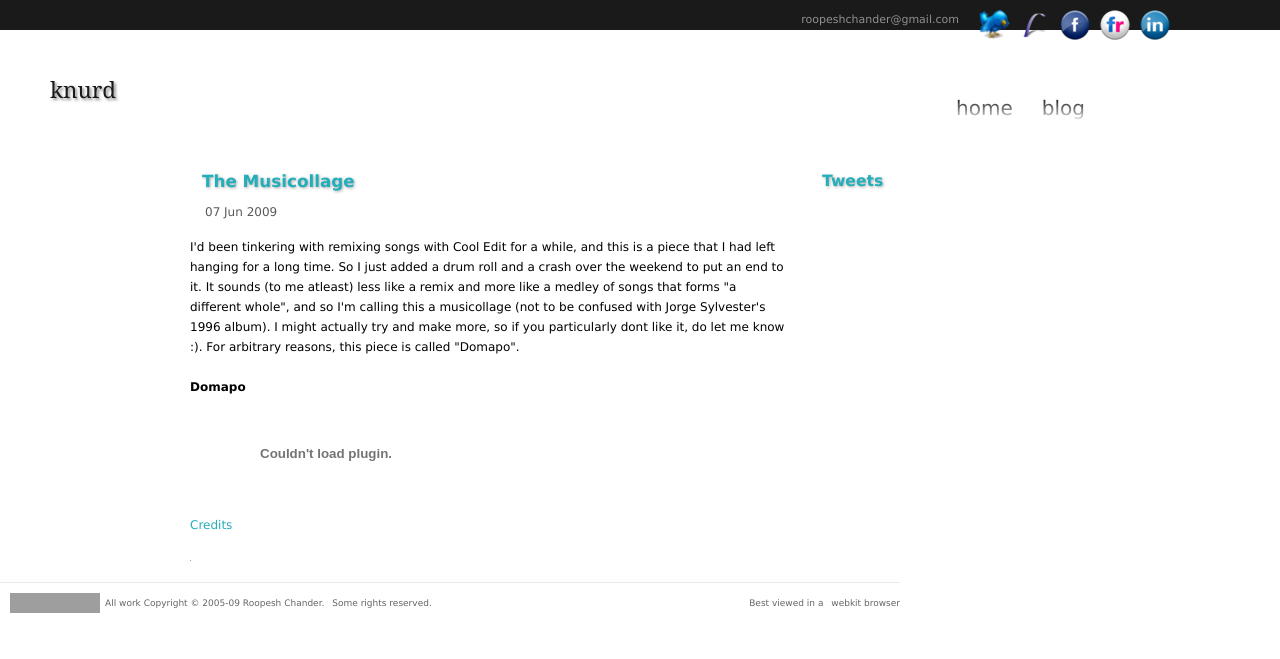
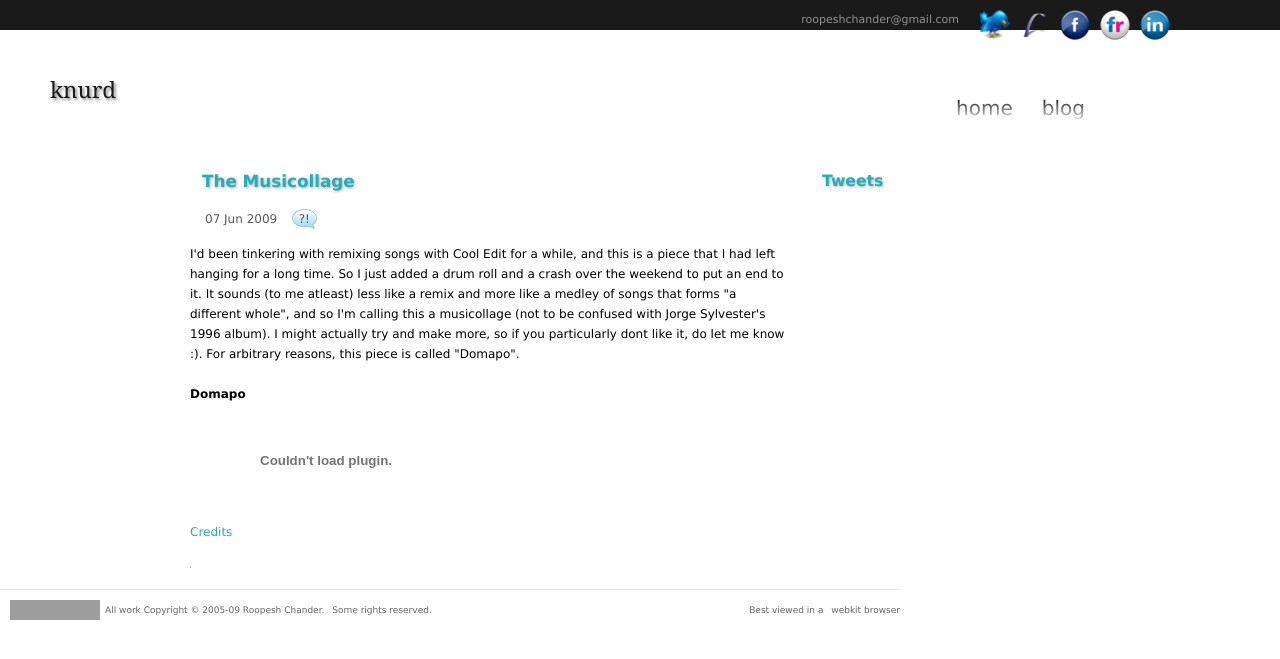
Before and after one commit to roop/roop.knurd.in-archive, a Jekyll site: the page built from index.html, in a window 1280 px wide. Shown: the top 659 px of the page. Built offline with Jekyll 4.4.1, drawn with Linux system fonts in a browser that asks for light colours; comment, search, counter and statistics services are not loaded; grey boxes are pictures that could not be loaded.

Commit message:
add the comment count in the home page

```diff
--- a/index.html
+++ b/index.html
@@ -8,7 +8,20 @@ title: knurd.in - roop's home
 {% for post in site.posts limit:1 %}
 <div id="chunk">
     <h1><a href="{{ post.url }}">{{ post.title }}</a></h1>
-    <div class="date">{{ post.date | date_to_string }}</div>
+    <p>
+        <span class="date">{{ post.date | date_to_string }}</span>
+        &nbsp;
+        {% if post.layout == 'blogger_post' %}
+            <a class="comment-count-non-link"
+               href="{{ post.url | replace_first:'/blog','http://roop.blogspot.com' }}#disqus_thread"
+               title="No. of comments"
+            onClick="return false;">?!</a>
+        {% else %}
+            <a class="comment-count"
+               href="{{ post.url }}#disqus_thread"
+            >?!</a>
+        {% endif %}
+    </p>
     <div class="stuff">
         <p> {{ post.content }} </p>
     </div>
```
